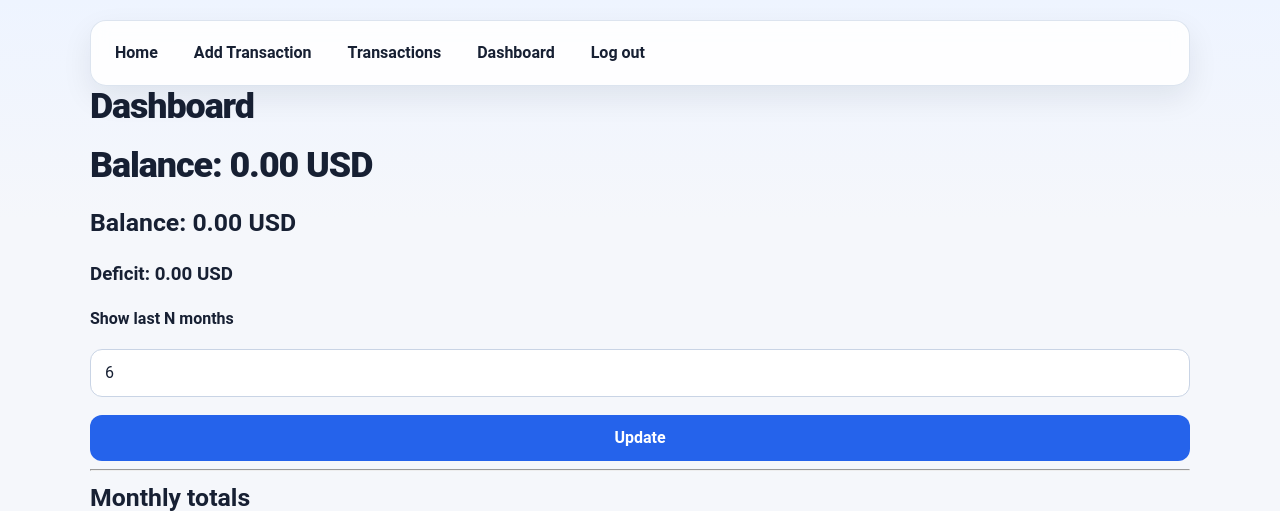
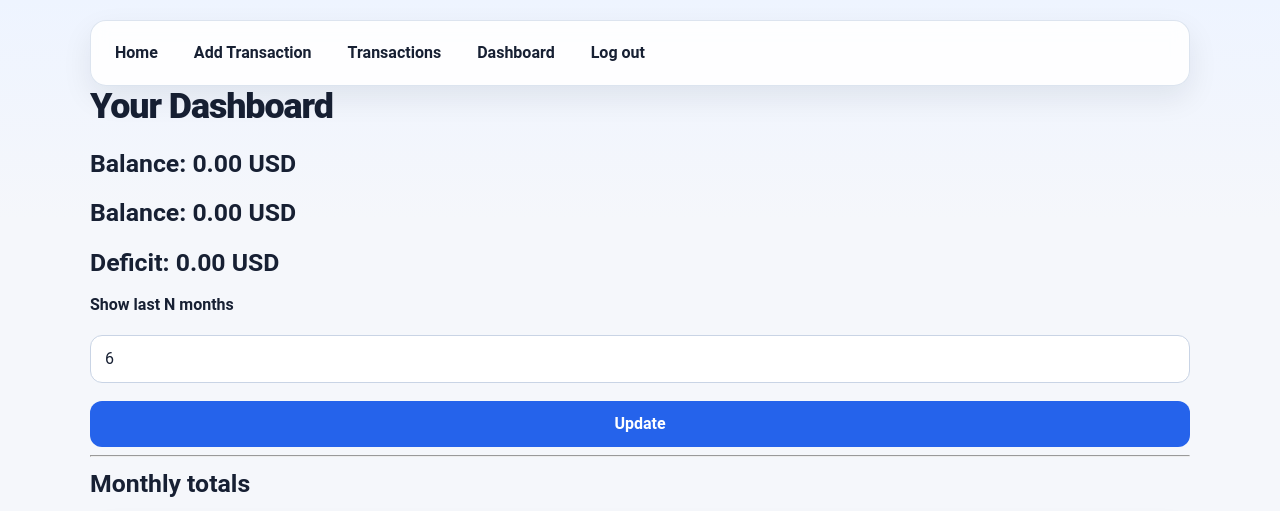
Before and after one commit to Daniel-7733/MyFinanceMap, a Flask app: page /dashboard in a window 1280 px wide. Shown: the top 511 px of the page. Run offline with Flask 3, Linux system fonts and the light colour scheme; a user stored in the database is signed in; tables that the repository leaves empty hold one stand-in row (values such as "Sample post"); one stand-in notice (Sample message) is shown.

Commit message:
Style the htmls

```diff
--- a/app/routes.py
+++ b/app/routes.py
@@ -141,6 +141,7 @@ def show_transactions() -> str:
         today_label=today_label,
         selected_month=selection.month_key,
         selected_label=selection.label,
+        enumerate=enumerate,
     )
 
 
--- a/app/static/css/main.css
+++ b/app/static/css/main.css
@@ -455,3 +455,82 @@ tr:hover td {
     width: 100%;
   }
 }
+
+
+/* FLASH CONTAINER */
+.flash-container {
+    position: fixed;
+    top: 80px;
+    right: 30px;
+    z-index: 9999;
+    display: flex;
+    flex-direction: column;
+    gap: 12px;
+    width: 320px;
+}
+
+/* BASE FLASH STYLE */
+.flash {
+    display: flex;
+    justify-content: space-between;
+    align-items: center;
+    padding: 14px 16px;
+    border-radius: 10px;
+    font-size: 14px;
+    font-weight: 500;
+    box-shadow: 0 6px 18px rgba(0,0,0,0.12);
+    animation: flash-slide-in 0.35s ease;
+}
+
+/* CLOSE BUTTON */
+.flash-close {
+    background: none;
+    border: none;
+    font-size: 16px;
+    cursor: pointer;
+    opacity: 0.6;
+}
+
+.flash-close:hover {
+    opacity: 1;
+}
+
+/* SUCCESS */
+.flash-success {
+    background: #e8f7ee;
+    color: #1f7a46;
+    border-left: 4px solid #2ecc71;
+}
+
+/* ERROR */
+.flash-error {
+    background: #fdecea;
+    color: #b42318;
+    border-left: 4px solid #e74c3c;
+}
+
+/* INFO */
+.flash-info {
+    background: #eaf2ff;
+    color: #1d4ed8;
+    border-left: 4px solid #3b82f6;
+}
+
+/* WARNING */
+.flash-warning {
+    background: #fff7e6;
+    color: #b45309;
+    border-left: 4px solid #f59e0b;
+}
+
+/* ANIMATION */
+@keyframes flash-slide-in {
+    from {
+        transform: translateX(40px);
+        opacity: 0;
+    }
+    to {
+        transform: translateX(0);
+        opacity: 1;
+    }
+}
--- a/app/static/js/forms.js
+++ b/app/static/js/forms.js
@@ -95,3 +95,13 @@
     initDateDefaults();
   });
 })();
+
+
+
+setTimeout(() => {
+  document.querySelectorAll('.flash').forEach(flash => {
+      flash.style.opacity = "0";
+      flash.style.transform = "translateX(30px)";
+      setTimeout(() => flash.remove(), 400);
+  });
+}, 4000);
--- a/app/templates/base.html
+++ b/app/templates/base.html
@@ -60,11 +60,14 @@
 
   {% with messages = get_flashed_messages(with_categories=true) %}
     {% if messages %}
-          <ul>
+      <div class="flash-container">
         {% for category, message in messages %}
-              <li>{{ category }}: {{ message }}</li>
+          <div class="flash flash-{{ category }}">
+            <span class="flash-text">{{ message }}</span>
+            <button class="flash-close" onclick="this.parentElement.remove()">✕</button>
+          </div>
         {% endfor %}
-          </ul>
+      </div>
     {% endif %}
   {% endwith %}
 
@@ -83,5 +86,7 @@
   <script src="https://cdn.jsdelivr.net/npm/chart.js"></script>
   <script src="{{ url_for('static', filename='js/dashboard_charts.js') }}"></script>
 
+  <script src="{{ url_for('static', filename='js/forms.js') }}"></script>
+
   </body>
 </html>
--- a/app/templates/dashboard.html
+++ b/app/templates/dashboard.html
@@ -2,11 +2,11 @@
 {% block title %}Dashboard | MyFinanceMap{% endblock %}
 {% block content %}
 
-<h1>Dashboard</h1>
+<h1>Your Dashboard</h1>
 
-<h1>Balance: {{ balance }} {{ currency }}</h1>
+<h2>Balance: {{ balance }} {{ currency }}</h2>
 <h2>Balance: {{ available }} {{ currency }}</h2>
-<h3>Deficit: {{ deficit }} {{ currency }}</h3>
+<h2>Deficit: {{ deficit }} {{ currency }}</h2>
 
 <form method="GET" action="{{ url_for('main.dashboard') }}">
   <label for="last_n">Show last N months</label>
--- a/app/templates/delete_transaction.html
+++ b/app/templates/delete_transaction.html
@@ -2,13 +2,11 @@
 {% block title %}My Finance Map{% endblock %}
 {% block content %}
 
-<p>Delete Page.</p>
-<h1>ID = {{ transaction }}</h1>
 
 <section>
     <div>
         <form method="POST" action="{{ url_for('main.delete_transaction', id=id) }}">
-            <label>Are you sure You want to delete your {{ transaction }}</label>
+            <label>Are you sure You want to delete your transaction</label>
             <button type="submit">Delete</button>
             <a href="{{ url_for('main.show_transactions', id=transaction.id) }}">Back</a>
         </form>
--- a/app/templates/edit_transaction.html
+++ b/app/templates/edit_transaction.html
@@ -1,9 +1,6 @@
 {% extends "base.html" %}
 {% block title %}My Finance Map{% endblock %}
 {% block content %}
-
-    <p>Edit Page.</p>
-    <h1>ID = {{ transaction }}</h1>
 
 <section>
   <div class="my-box">
--- a/app/templates/transactions.html
+++ b/app/templates/transactions.html
@@ -49,9 +49,9 @@
   </tr>
 
   <!-- Transaction Detail -->
-  {% for transaction in transactions %}
+  {% for index, transaction in enumerate(transactions) %}
   <tr>
-    <td>{{ transaction.id }}</td>
+    <td>{{ index + 1 }}</td>
     <td>{{ transaction.txn_type }}</td>
     <td>
       {{ "{:,.2f}".format(transaction.amount) }} {{ transaction.currency }}
```
Lines whose indentation alone changed are shown as unchanged.
